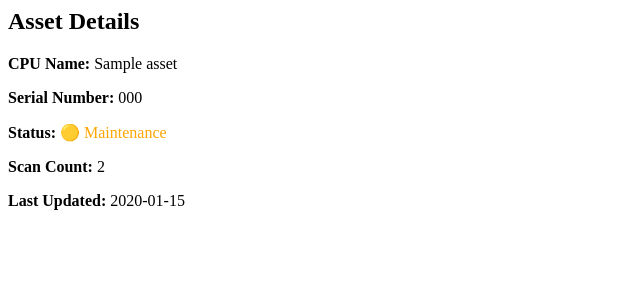
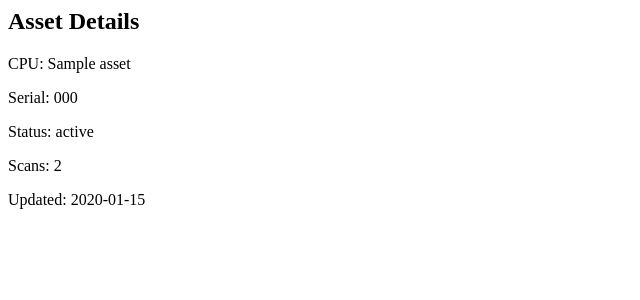
Before and after one commit to Fakhrul0029/Asset-Tracker-System, a Flask app: page /asset/1 in a window 1280 px wide. Shown: the top 300 px of the page, without its empty margins (0-640 px from the left). Run offline with Flask 3, Linux system fonts and the light colour scheme; tables that the repository leaves empty hold one stand-in row (values such as "Sample post").

Commit message:
Update asset.html

```diff
--- a/templates/asset.html
+++ b/templates/asset.html
@@ -1,17 +1,8 @@
 <h2>Asset Details</h2>
 
-<p><b>CPU Name:</b> {{ data[1] }}</p>
-<p><b>Serial Number:</b> {{ data[2] }}</p>
+<p>CPU: {{ data[1] }}</p>
+<p>Serial: {{ data[2] }}</p>
+<p>Status: {{ data[3] }}</p>
 
-<p><b>Status:</b>
-{% if data[3] == "Working" %}
-<span style="color:green;">🟢 Working</span>
-{% elif data[3] == "Faulty" %}
-<span style="color:red;">🔴 Faulty</span>
-{% else %}
-<span style="color:orange;">🟡 Maintenance</span>
-{% endif %}
-</p>
-
-<p><b>Scan Count:</b> {{ scan }}</p>
-<p><b>Last Updated:</b> {{ data[5] }}</p>
+<p>Scans: {{ scan }}</p>
+<p>Updated: {{ data[5] }}</p>
```
